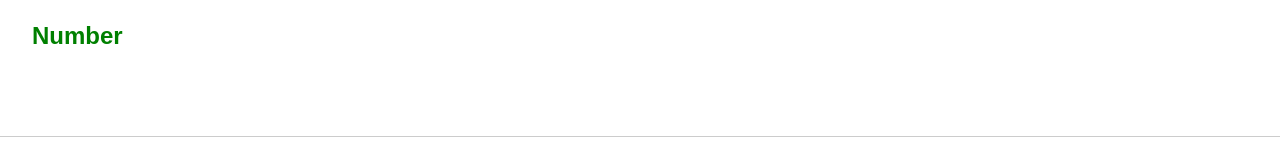
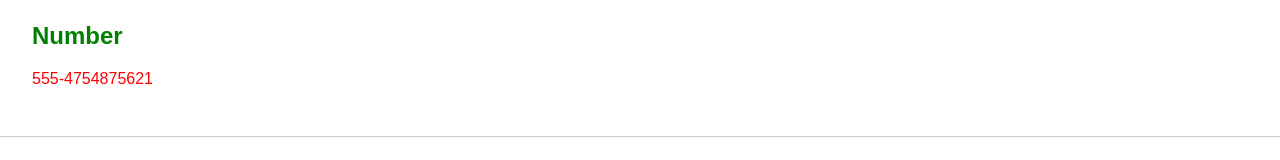
Before and after one commit to AmirMZ05/contact.html, a plain HTML site: page index.html in a window 1280 px wide. Shown: the part 176-336 px from the top of the page. Drawn offline with Linux system fonts and the light colour scheme.

Commit message:
Update index.html

```diff
--- a/index.html
+++ b/index.html
@@ -24,7 +24,7 @@ body {
     </header>
     <section id="about">
         <h2 style="color:green;">Number</h2>
-        <p style="color:white;">555-4754875621</p>
+        <p style="color:red;">555-4754875621</p>
     </section>
 
     <section id="contact">
```
